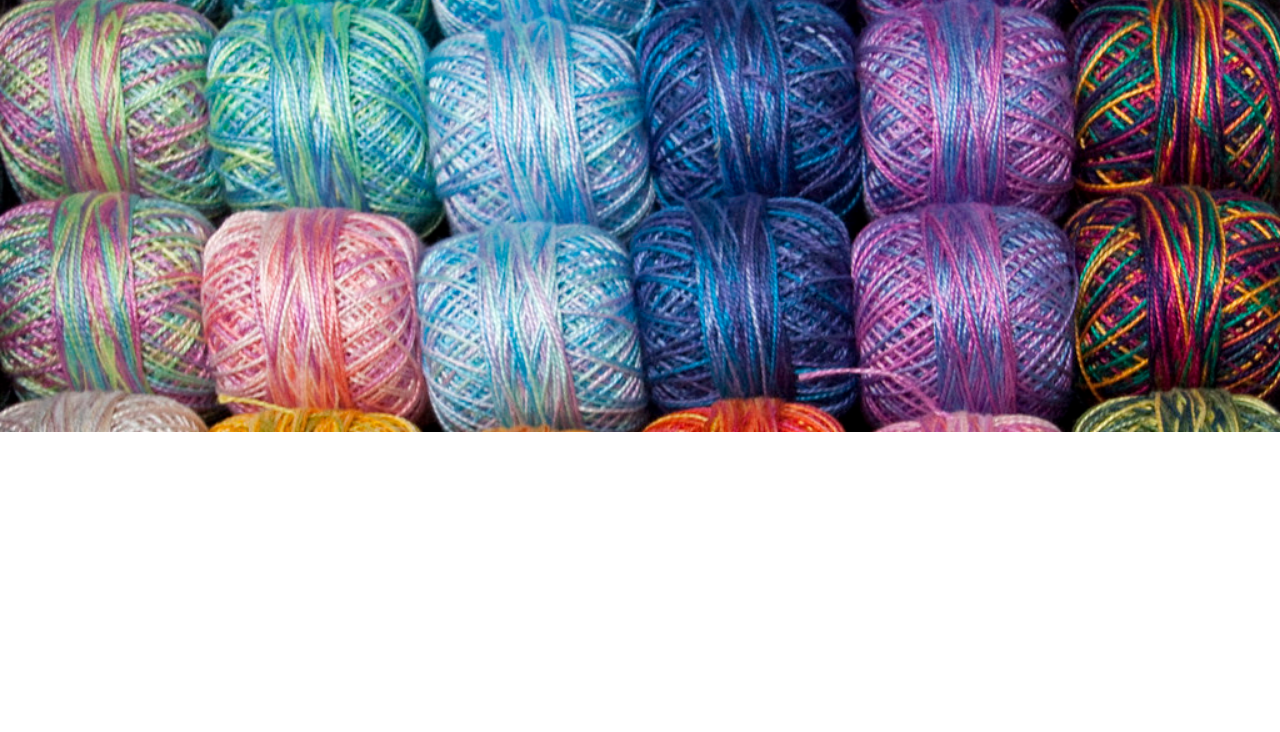
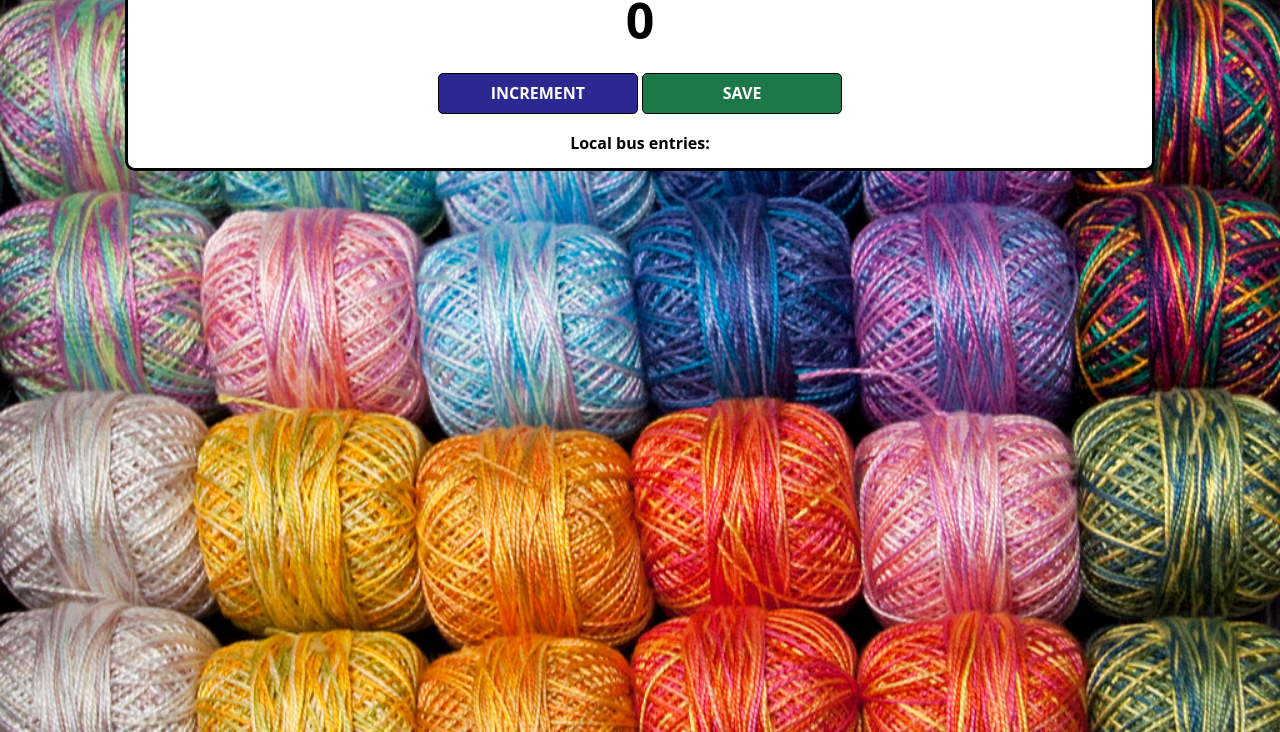
Before and after one commit to Shajedul-Shazid/passenger-counter-app, a website built with Vite: page passenger counter app/index.html in a window 1280 px wide. Shown: the part 368-1100 px from the top of the page. Before the commit the page ends 800 px from the top, so only its background shows below. Built offline with nearby package versions, Linux system fonts and the light colour scheme.

Commit message:
Update index.css

```diff
--- a/passenger counter app/index.css
+++ b/passenger counter app/index.css
@@ -3,15 +3,22 @@ body {
     background-size: cover;
     font-family: 'Open Sans', 'Helvetica Neue', sans-serif;
     text-align: center;
+    align-items: center;
     height: 100vh;
 }
 
 .container {
+    /* display: flex;
+    flex-direction: column;
+    justify-content: center;
+    align-items: center; */
     background: white;
     max-width: 80%;
-    margin: auto;
     border: 3px solid black;
     border-radius: 10px;
+    margin: 0 auto;
+    margin-top: 300px;
+
 }
 
 h1 {
@@ -34,6 +41,7 @@ button {
     width: 200px;
     margin-bottom: 5px;
     border-radius: 5px;
+    margin: 4px auto;
 }
 
 #increment-btn {
```
